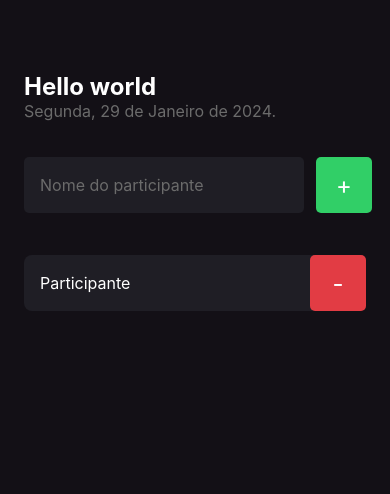
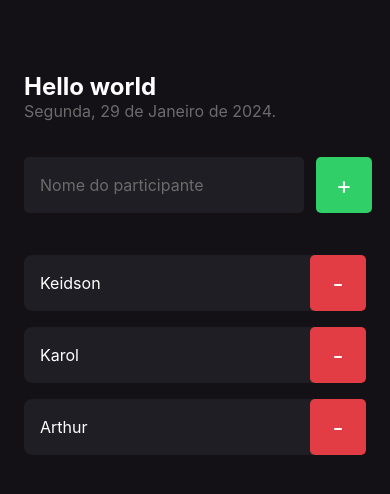
Before and after one commit to keidsondesigner/react-native-imhere, a React Native app: screen / in a window 390 px wide. Shown: the top 494 px of the page. Built offline with nearby package versions, Linux system fonts and the light colour scheme.

Commit message:
feat: :sparkles: passando Propriedades no Componente

```diff
--- a/src/components/Participant/index.tsx
+++ b/src/components/Participant/index.tsx
@@ -2,10 +2,15 @@ import { View, Text, TouchableOpacity } from "react-native";
 
 import { styles } from "./styles";
 
-export function Participant() {
+type Props = {
+  name: string;
+}
+export function Participant( { name }: Props ) {
   return (
     <View style={styles.container}>
-      <Text style={styles.name}>Participante</Text>
+      <Text style={styles.name}>
+        { name }
+      </Text>
       <TouchableOpacity
           style={styles.button}
         >
--- a/src/screens/Home/index.tsx
+++ b/src/screens/Home/index.tsx
@@ -32,7 +32,9 @@ export function Home() {
           </Text>
         </TouchableOpacity>
       </View>
-      <Participant />
+      <Participant name="Keidson"/>
+      <Participant name="Karol"/>
+      <Participant name="Arthur"/>
     </View>
   );
 }
```
